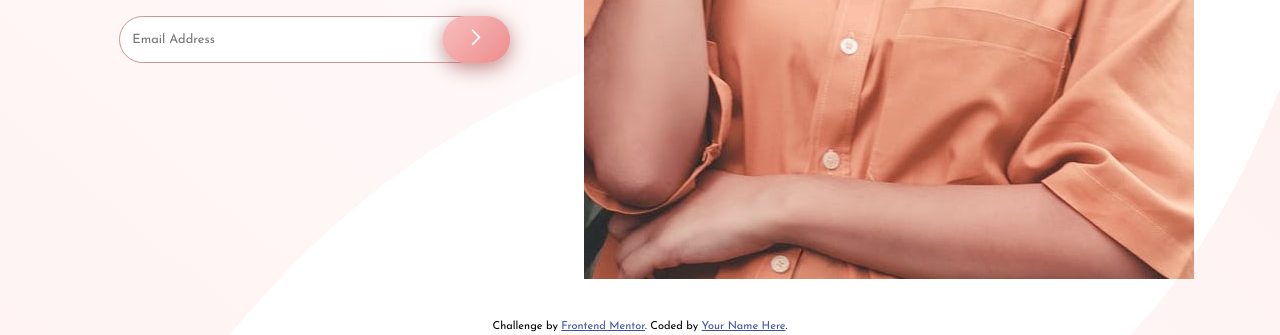
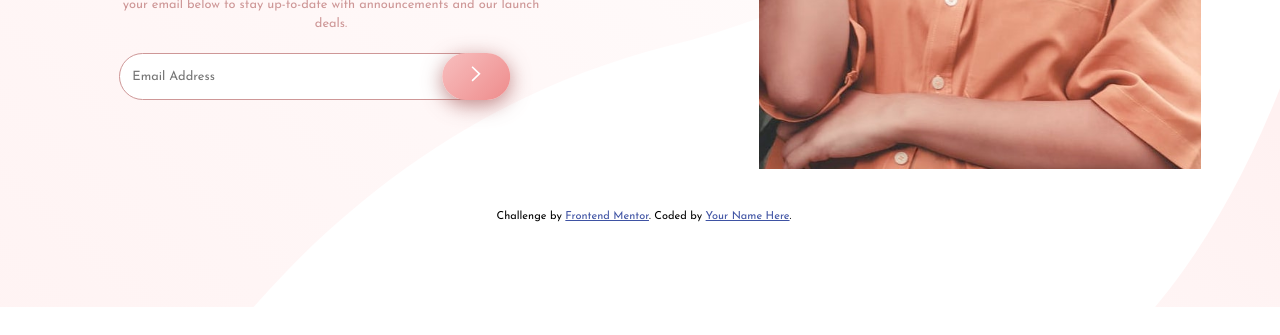
Before and after one commit to teddy-wests1de/base-apparel-coming-soon, a plain HTML site: page index.html in a window 1280 px wide. Shown: the part 493-828 px from the top of the page. After the commit the page ends 800 px from the top, so only its background shows below. Drawn offline with Linux system fonts and the light colour scheme.

Commit message:
Fixed Grid

```diff
--- a/style.css
+++ b/style.css
@@ -95,6 +95,7 @@ footer {
 
 @media (min-width: 600px) {
   .wrapper {
+    grid-template-columns: 60% 40%;
     grid-template-areas: "logo hero" "main hero" "main hero" "footer footer";
   }
   .logo {
```
